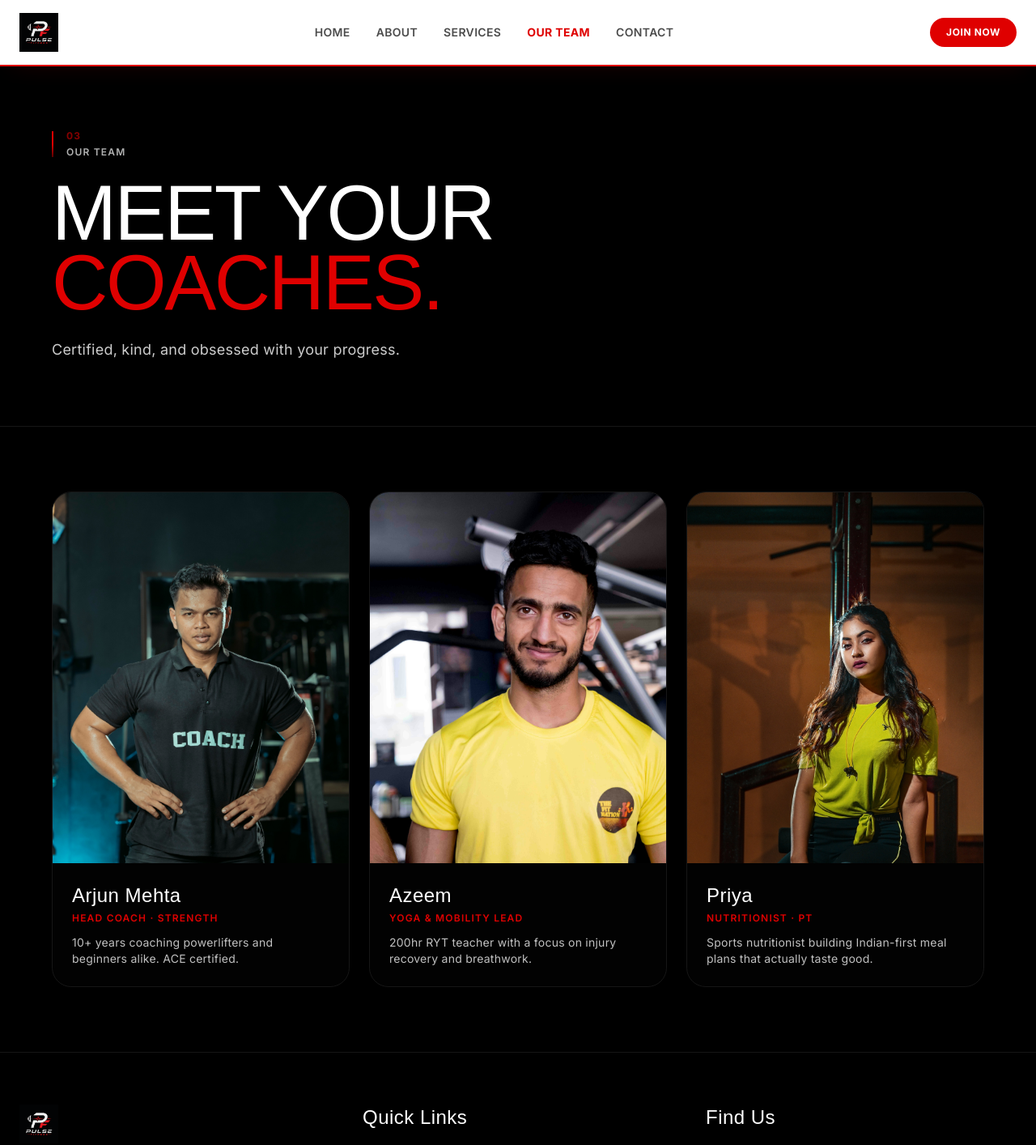
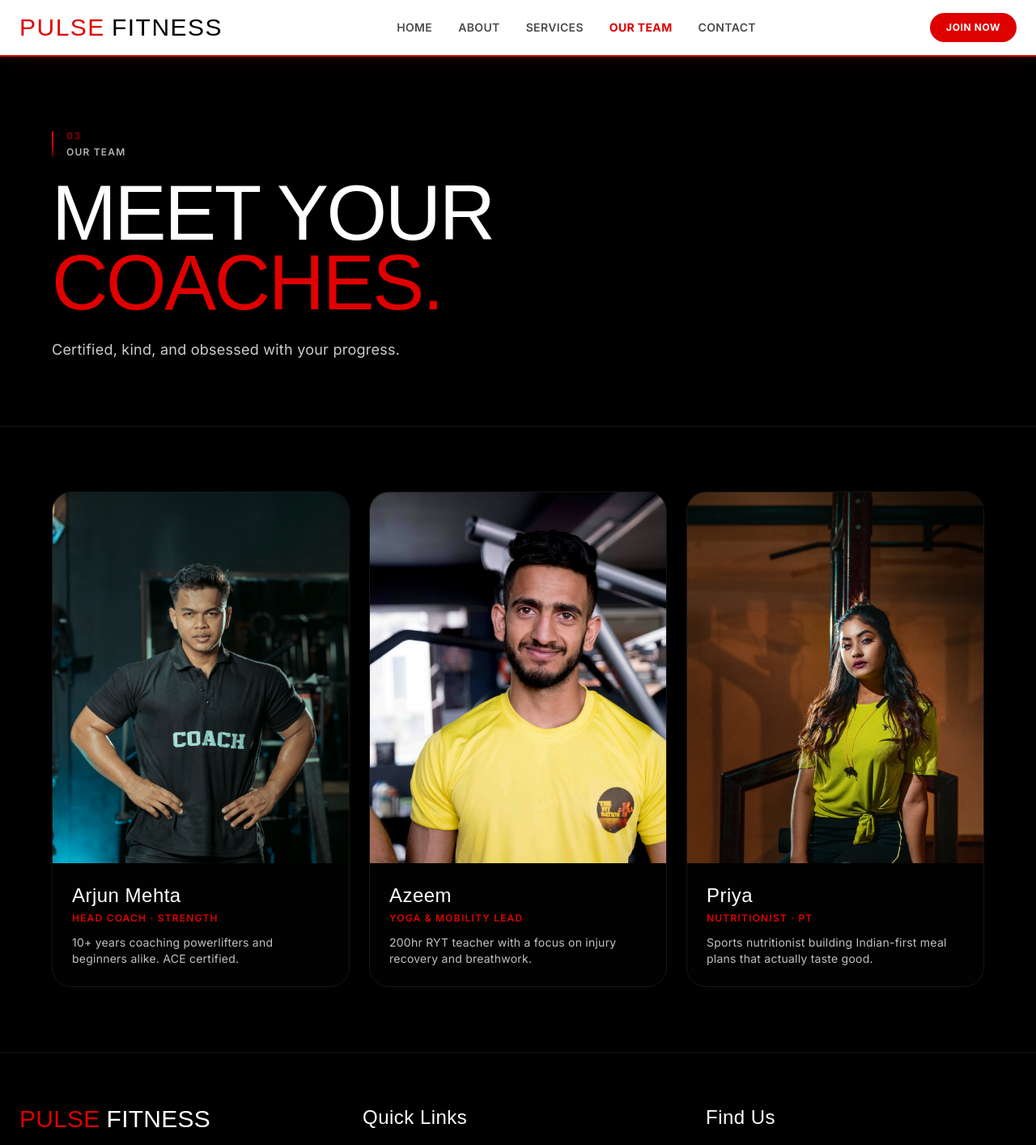
Before and after one commit to vinoth-29/gym-app, a React (Vite) app: page /team in a window 1280 px wide. Shown: the top 1414 px of the page at 81% size. Built offline with nearby package versions, Linux system fonts and the light colour scheme.

Commit message:
fix: change favicon to PulseFitness.png and revert navbar logo

```diff
--- a/index.html
+++ b/index.html
@@ -2,7 +2,7 @@
 <html lang="en">
   <head>
     <meta charset="UTF-8" />
-    <link rel="icon" type="image/svg+xml" href="/vite.svg" />
+    <link rel="icon" type="image/png" href="/PulseFitness.png" />
     <meta name="viewport" content="width=device-width, initial-scale=1.0" />
     <title>Pulse Fitness | Premium Gym in HSR Layout, Bengaluru</title>
     <link rel="preconnect" href="https://fonts.googleapis.com" />
--- a/src/components/SiteLayout.tsx
+++ b/src/components/SiteLayout.tsx
@@ -1,5 +1,4 @@
 import { Link } from "@tanstack/react-router";
-import PulseFitnessLogo from "@/PulseFitness.png";
 import { useState, type ReactNode } from "react";
 import {
   FaFacebookF,
@@ -23,8 +22,9 @@ export function Nav() {
   return (
     <header className="fixed top-0 left-0 right-0 z-40 bg-white border-b-2 border-primary shadow-[0_10px_30px_-15px_rgba(255,0,0,0.15)] transition-colors">
       <div className="mx-auto max-w-7xl px-4 sm:px-6 py-3 sm:py-4 grid grid-cols-[1fr_auto] lg:grid-cols-[auto_1fr_auto] items-center gap-3 sm:gap-6">
-        <Link to="/" className="flex items-center shrink-0">
-          <img src={PulseFitnessLogo} alt="Pulse Fitness" className="h-10 sm:h-12 w-auto object-contain" />
+        <Link to="/" className="flex items-center gap-2 shrink-0">
+          <span className="font-display text-2xl sm:text-3xl tracking-wider text-primary">PULSE</span>
+          <span className="font-display text-2xl sm:text-3xl tracking-wider text-black">FITNESS</span>
         </Link>
 
         <nav className="hidden lg:flex items-center justify-center gap-8 text-sm font-semibold uppercase tracking-wide">
@@ -92,8 +92,9 @@ export function Footer() {
     <footer className="border-t border-border bg-card/40 pt-16 pb-8 px-6">
       <div className="mx-auto max-w-7xl grid md:grid-cols-2 lg:grid-cols-3 gap-10">
         <div>
-          <Link to="/" className="flex items-center">
-            <img src={PulseFitnessLogo} alt="Pulse Fitness" className="h-12 w-auto object-contain" />
+          <Link to="/" className="flex items-center gap-2">
+            <span className="font-display text-3xl text-primary">PULSE</span>
+            <span className="font-display text-3xl">FITNESS</span>
           </Link>
           <div className="mt-4 flex gap-2">
             {socials.map((s, index) => (
```
Also changed, not shown: public/PulseFitness.png (renamed from src/PulseFitness.png).
